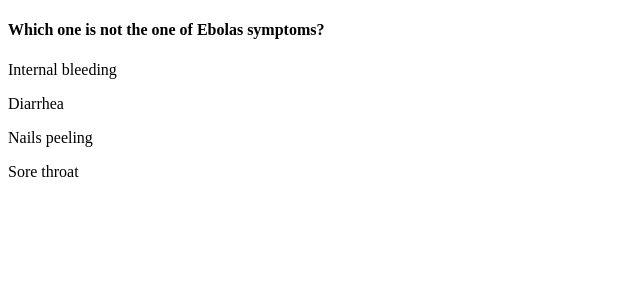
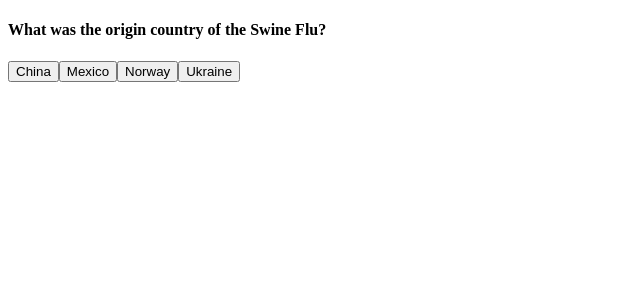
Before and after one commit to amish1188/quizGame, a React app: page / in a window 1280 px wide. Shown: the top 300 px of the page, without its empty margins (0-640 px from the left). Built offline with nearby package versions, Linux system fonts and the light colour scheme.

Commit message:
add more functionality to react version of quiz

```diff
--- a/src/components/Answer.jsx
+++ b/src/components/Answer.jsx
@@ -5,10 +5,10 @@
         super(props)
     }
 
+
     render() {
-        console.log(this.props.text);
         return (
-            <p>{this.props.text}</p>
+            <button className={this.props.correct.toString()} onClick={this.props.handleClick}>{this.props.text}</button>
         );
     }
 }
--- a/src/components/Question.jsx
+++ b/src/components/Question.jsx
@@ -6,7 +6,7 @@
 
     render() {
         return (
-            <h1>{this.props.question}</h1>
+            <h3>{this.props.question}</h3>
         );
     }
 }
--- a/src/components/QuestionContainer.jsx
+++ b/src/components/QuestionContainer.jsx
@@ -6,17 +6,32 @@
     constructor(props){
         super(props);
         this.state = {
-            counter: 2
+            counter: 0
+        };
+        this.choseAnswer = this.choseAnswer.bind(this)
+    }
+
+
+    choseAnswer(e) {
+        if(e.target.className === 'false') {
+            alert("false");
+            this.setState({counter:  this.state.counter + 1});
+        } else {
+            alert("right!");
+            this.setState({counter:  this.state.counter + 1});
         }
-    }
+     }
+
     render() {
           let answers = this.props.info[this.state.counter].answers
-        return (
+          let getQuestionText = this.props.info[this.state.counter].question
+
+          return (
 
             <div>
-                <h4>{this.props.info[this.state.counter].question}</h4>
+                <h4>{getQuestionText}</h4>
                 {answers.map(answer => {
-                    return <Answer key={answer.id} text={answer.text}></Answer>
+                    return <Answer handleClick={this.choseAnswer} key={answer.id} text={answer.text} correct={answer.correct} ></Answer>
                 })}
             </div>
             )
--- a/src/index.jsx
+++ b/src/index.jsx
@@ -13,7 +13,6 @@
             data: this.shuffle()
         }
     }
-
 
 
 
@@ -38,9 +37,9 @@
         return shuffledQuizz
     }
     render() {
-
+        console.log(this.state.data);
         return(
-            <div className="container">
+            <div className="container" onClick={this.checkControl}>
 
                 <QuestionContainer info= {this.state.data}></QuestionContainer>
             </div>
--- a/src/quiz.js
+++ b/src/quiz.js
@@ -2,32 +2,29 @@
     {
         question: "Why Spanish Flu was called Spanish?",
         answers: [
-            {id:1,text:"Cause it started in Spain"} ,
-            {id:2, text:"Cause Spanish people brought it to Europe"},
-            {id:3,text:"Cause nobody liked Spain"},
-            {id:4, text:"Cause Spanish media reported it first in details"}
-        ],
-        correct: 4
+            {id:1,correct:false,text:"Cause it started in Spain"} ,
+            {id:2,correct:false, text:"Cause Spanish people brought it to Europe"},
+            {id:3,correct:false,text:"Cause nobody liked Spain"},
+            {id:4,correct:true, text:"Cause Spanish media reported it first in details"}
+        ]
     },
     {
         question: "What was the origin country of the Swine Flu?",
         answers: [
-            {id:1,text:"China"} ,
-            {id:2, text:"Mexico"},
-            {id:3,text:"Norway"},
-            {id:4, text:"Ukraine"}
-        ],
-        correct: 2
+            {id:1,correct:false,text:"China"} ,
+            {id:2,correct:true, text:"Mexico"},
+            {id:3,correct:false,text:"Norway"},
+            {id:4,correct:false, text:"Ukraine"}
+        ]
     },
     {
         question: "Which one is not the one of Ebolas symptoms?",
         answers: [
-            {id:1,text:"Internal bleeding"} ,
-            {id:2, text:"Diarrhea"},
-            {id:3,text:"Nails peeling"},
-            {id:4, text:"Sore throat"}
-        ],
-        correct: 3
+            {id:1,correct:false,text:"Internal bleeding"} ,
+            {id:2,correct:false, text:"Diarrhea"},
+            {id:3,correct:true,text:"Nails peeling"},
+            {id:4,correct:false, text:"Sore throat"}
+        ]
     }
 ];
 
```
